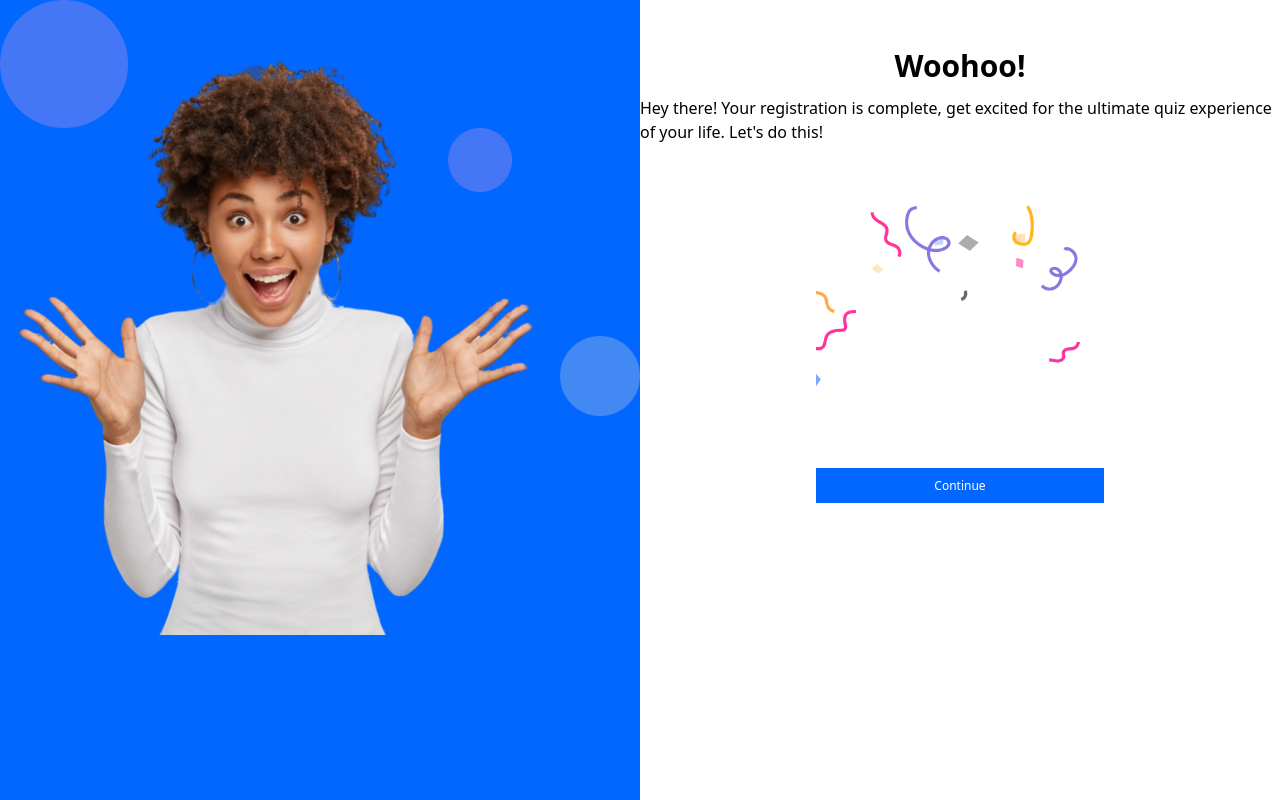
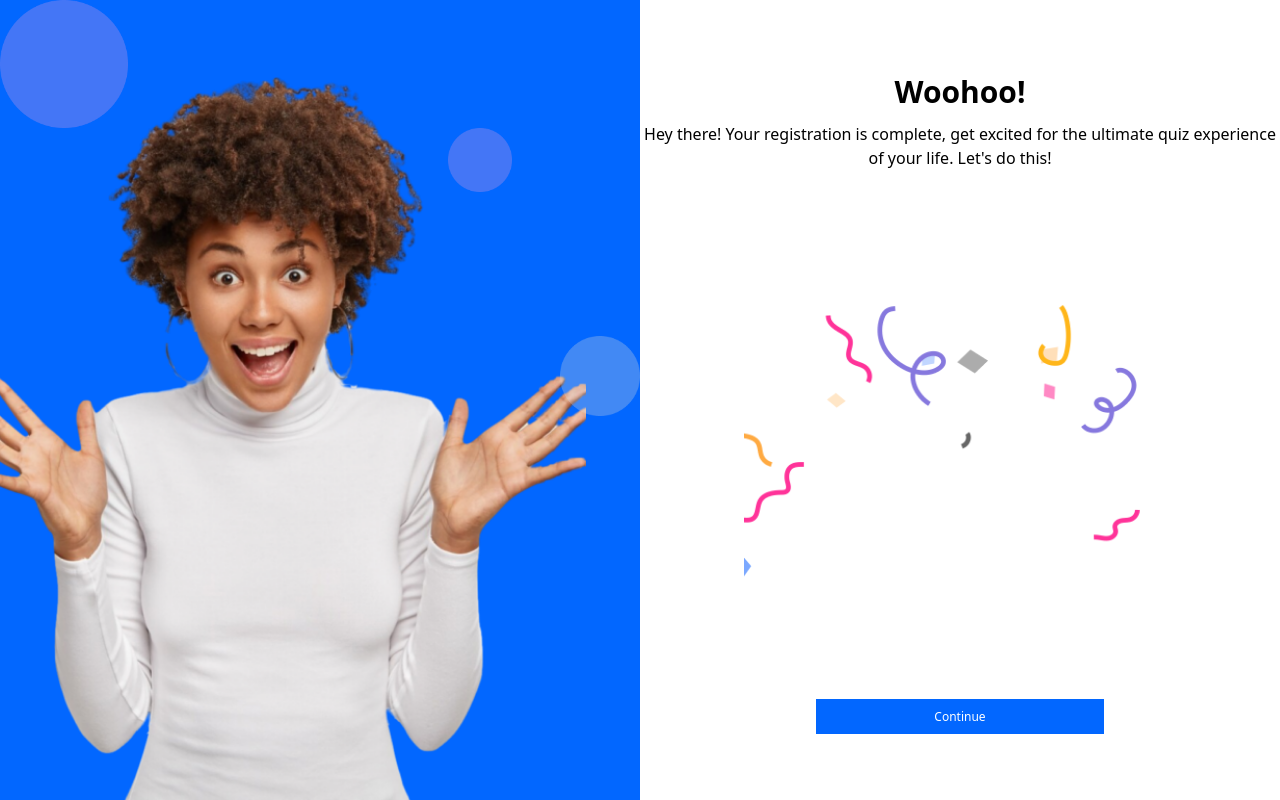
Before and after one commit to KingsleyAmankwah/angular-auth-pages, an Angular app: page /complete in a window 1280 px wide. Built offline with nearby package versions, Linux system fonts and the light colour scheme.

Commit message:
page done🚀🔥

```diff
--- a/src/app/components/congrats-page/congrats-page.component.html
+++ b/src/app/components/congrats-page/congrats-page.component.html
@@ -1,10 +1,10 @@
 <div class="w-full h-full flex mx-auto">
   <div
-    class="sider w-full min-h-screen bg-[#0267FF] relative hidden lg:block lg:w-1/2"
+    class="sider w-full min-h-screen bg-[#0267FF] relative hidden lg:block lg:w-2/4 xl:w-1/2"
   >
     <img
       src="../assets/happy-lady.png"
-      class="w-full lg:w-[91.6%]"
+      class="w-full lg:w-[91.6%] min-h-screen object-cover"
       alt="man-behind-laptop"
     />
     <img
@@ -26,22 +26,24 @@
     />
   </div>
 
-  <div class="w-full lg:w-1/2 h-full">
-    <div class="my-12">
+  <div
+    class="w-full lg:w-3/4 xl:w-1/2 h-full grid place-items-center min-h-screen"
+  >
+    <div class="mt-12 grid place-items-center">
       <h2 class="font-semibold text-3xl text-center pb-3">Woohoo!</h2>
-      <p class="pb-3">
+      <p class="pb-3 text-center">
         Hey there! Your registration is complete, get excited for the ultimate
         quiz experience of your life. Let's do this!
       </p>
-
+    </div>
     <div class="w-full h-full">
       <form
-          class="flex flex-col w-full h-full justify-center items-center sm:px-8 sm:pt-6 pb-8 mb-4"
+        class="flex flex-col w-full h-full justify-center items-center px-8 pt-6 pb-8 mb-4"
       >
         <img
           src="../assets/Frame.png"
           alt="congrats-image"
-            class="w-full lg:w-1/2 h-auto"
+          class="w-full md:w-1/2 lg:w-3/4"
         />
         <button
           routerLink="/login"
@@ -54,4 +56,3 @@
     </div>
   </div>
 </div>
-</div>
```
Lines whose indentation alone changed are shown as unchanged.
